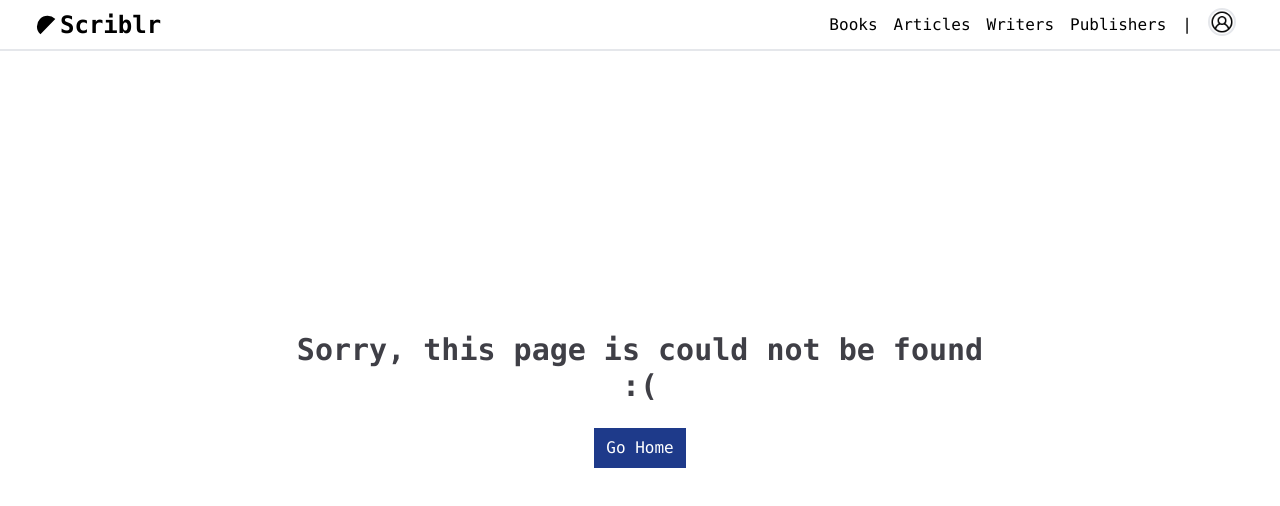
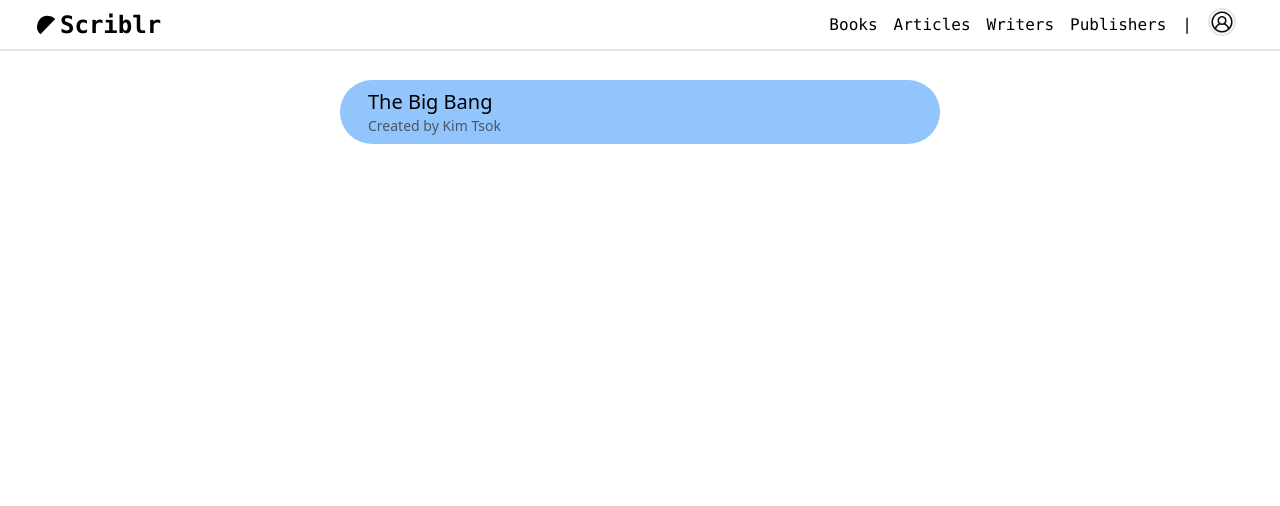
Before and after one commit to Kim-Tsok/scriblr-legacy, a React (Vite) app in the folder frontend/: page /discover/articles in a window 1280 px wide. Shown: the top 506 px of the page. Built offline with nearby package versions, Linux system fonts and the light colour scheme; no server answers.

Commit message:
Added articles page

```diff
--- a/frontend/src/Pages/App.jsx
+++ b/frontend/src/Pages/App.jsx
@@ -17,6 +17,7 @@ import WaitlistNavbar from "../components/WaitlistNavbar";
 import TermsOfService from "./Legal/TermsOfService";
 import NotFound from "./NotFound";
 import ContentForm from "../components/ContentForm";
+import ArticlesPage from "../components/ArticlesPage";
 
 function Layout({ navbar, children }) {
   return (
@@ -54,6 +55,7 @@ export default function App() {
             path="/login"
             element={user ? <Navigate to="/discover" /> : <Login />}
           />
+          <Route path="/discover/articles" element={<ArticlesPage />} />
           <Route path="/discover/books/d/:id" element={<BookDetails />} />
           <Route path="/termsofservice" element={<TermsOfService />} />
           <Route path="/:id/*" element={<NotFound />} />
--- a/frontend/src/Pages/Signup.jsx
+++ b/frontend/src/Pages/Signup.jsx
@@ -35,7 +35,7 @@ const Signup = () => {
           <h3 className="text-2xl text-center font-bold text-blue-800 mb-4">
             Sign up
           </h3>
-          <div className="flex w-full mb-2 mr-4 max-md:flex-col">
+          <div className="flex w-full mb-2 max-md:flex-col">
             <div className="flex flex-col">
               <label>First Name:</label>
               <input
@@ -53,7 +53,7 @@ const Signup = () => {
                 onChange={(e) => setLastName(e.target.value)}
                 value={lastName}
                 placeholder="Doe"
-                className="border-2 border-neutral-600 bg-white outline-none rounded-md px-2 p-1 w-full "
+                className="border-2 border-neutral-600 bg-white outline-none rounded-md px-2 p-1 w-full"
               />
             </div>
           </div>
--- /dev/null
+++ b/frontend/src/components/ArticlesPage.jsx
@@ -0,0 +1,16 @@
+const ArticlesPage = () => {
+  return (
+    <>
+      <div className="w-screen h-full p-10 flex justify-center items-center">
+        <div className="mt-10 bg-blue-300 rounded-[2rem] h-full w-[50%] px-7 p-2">
+          <h1 className="text-xl font-medium max-md:text-sm">The Big Bang</h1>
+          <p className="font-light text-sm text-gray-600">
+            Created by Kim Tsok
+          </p>
+        </div>
+      </div>
+    </>
+  );
+};
+
+export default ArticlesPage;
```
